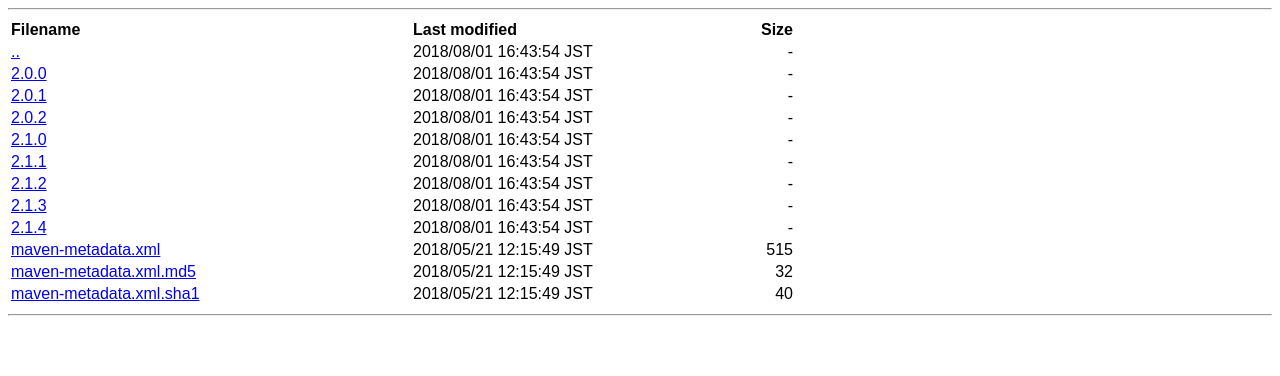
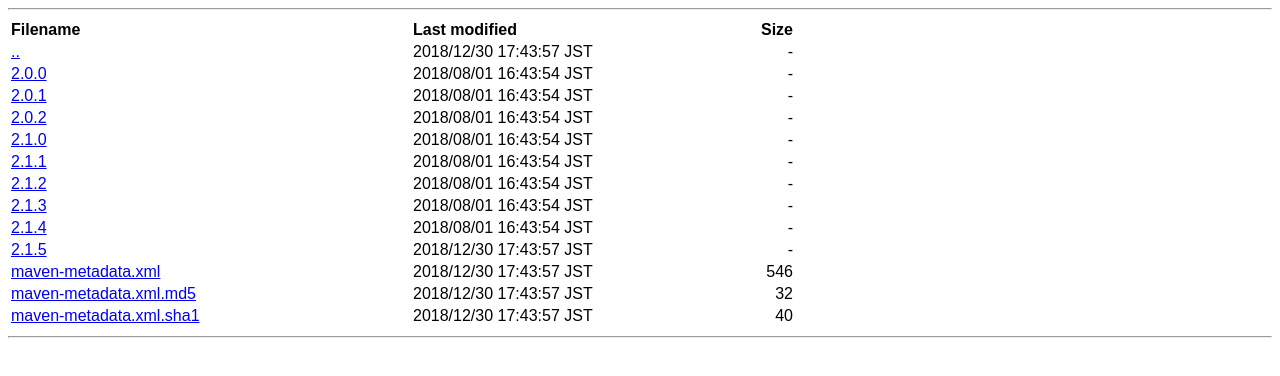
Before and after one commit to sachiotomita/maven, a plain HTML site: page com/cm55/lipermimod/index.html in a window 1280 px wide. Drawn offline with Linux system fonts and the light colour scheme.

Commit message:
lipermimod 2.1.5

```diff
--- a/com/cm55/lipermimod/index.html
+++ b/com/cm55/lipermimod/index.html
@@ -17,7 +17,7 @@ font-family: sans-serif;
 <th align="left">Last modified</th>
 <th align="right">Size</th>
 </tr>
-<tr><td><a href="..">..</a></td><td>2018/08/01 16:43:54 JST</td><td align="right">-</td></tr>
+<tr><td><a href="..">..</a></td><td>2018/12/30 17:43:57 JST</td><td align="right">-</td></tr>
 <tr><td><a href="2.0.0">2.0.0</a></td><td>2018/08/01 16:43:54 JST</td><td align="right">-</td></tr>
 
 <tr><td><a href="2.0.1">2.0.1</a></td><td>2018/08/01 16:43:54 JST</td><td align="right">-</td></tr>
@@ -34,11 +34,13 @@ font-family: sans-serif;
 
 <tr><td><a href="2.1.4">2.1.4</a></td><td>2018/08/01 16:43:54 JST</td><td align="right">-</td></tr>
 
-<tr><td><a href="maven-metadata.xml">maven-metadata.xml</a></td><td>2018/05/21 12:15:49 JST</td><td align="right">515</td></tr>
+<tr><td><a href="2.1.5">2.1.5</a></td><td>2018/12/30 17:43:57 JST</td><td align="right">-</td></tr>
 
-<tr><td><a href="maven-metadata.xml.md5">maven-metadata.xml.md5</a></td><td>2018/05/21 12:15:49 JST</td><td align="right">32</td></tr>
+<tr><td><a href="maven-metadata.xml">maven-metadata.xml</a></td><td>2018/12/30 17:43:57 JST</td><td align="right">546</td></tr>
 
-<tr><td><a href="maven-metadata.xml.sha1">maven-metadata.xml.sha1</a></td><td>2018/05/21 12:15:49 JST</td><td align="right">40</td></tr>
+<tr><td><a href="maven-metadata.xml.md5">maven-metadata.xml.md5</a></td><td>2018/12/30 17:43:57 JST</td><td align="right">32</td></tr>
+
+<tr><td><a href="maven-metadata.xml.sha1">maven-metadata.xml.sha1</a></td><td>2018/12/30 17:43:57 JST</td><td align="right">40</td></tr>
 
 </table>
 <hr>
--- a/com/cm55/lipermimod/maven-metadata.xml
+++ b/com/cm55/lipermimod/maven-metadata.xml
@@ -3,7 +3,7 @@
   <groupId>com.cm55</groupId>
   <artifactId>lipermimod</artifactId>
   <versioning>
-    <release>2.1.4</release>
+    <release>2.1.5</release>
     <versions>
       <version>2.0.0</version>
       <version>2.0.1</version>
@@ -13,7 +13,8 @@
       <version>2.1.2</version>
       <version>2.1.3</version>
       <version>2.1.4</version>
+      <version>2.1.5</version>
     </versions>
-    <lastUpdated>20180521031549</lastUpdated>
+    <lastUpdated>20181230084357</lastUpdated>
   </versioning>
 </metadata>
```
Also changed, not shown: com/cm55/index.html (+1 -1 lines), 11 other files.
